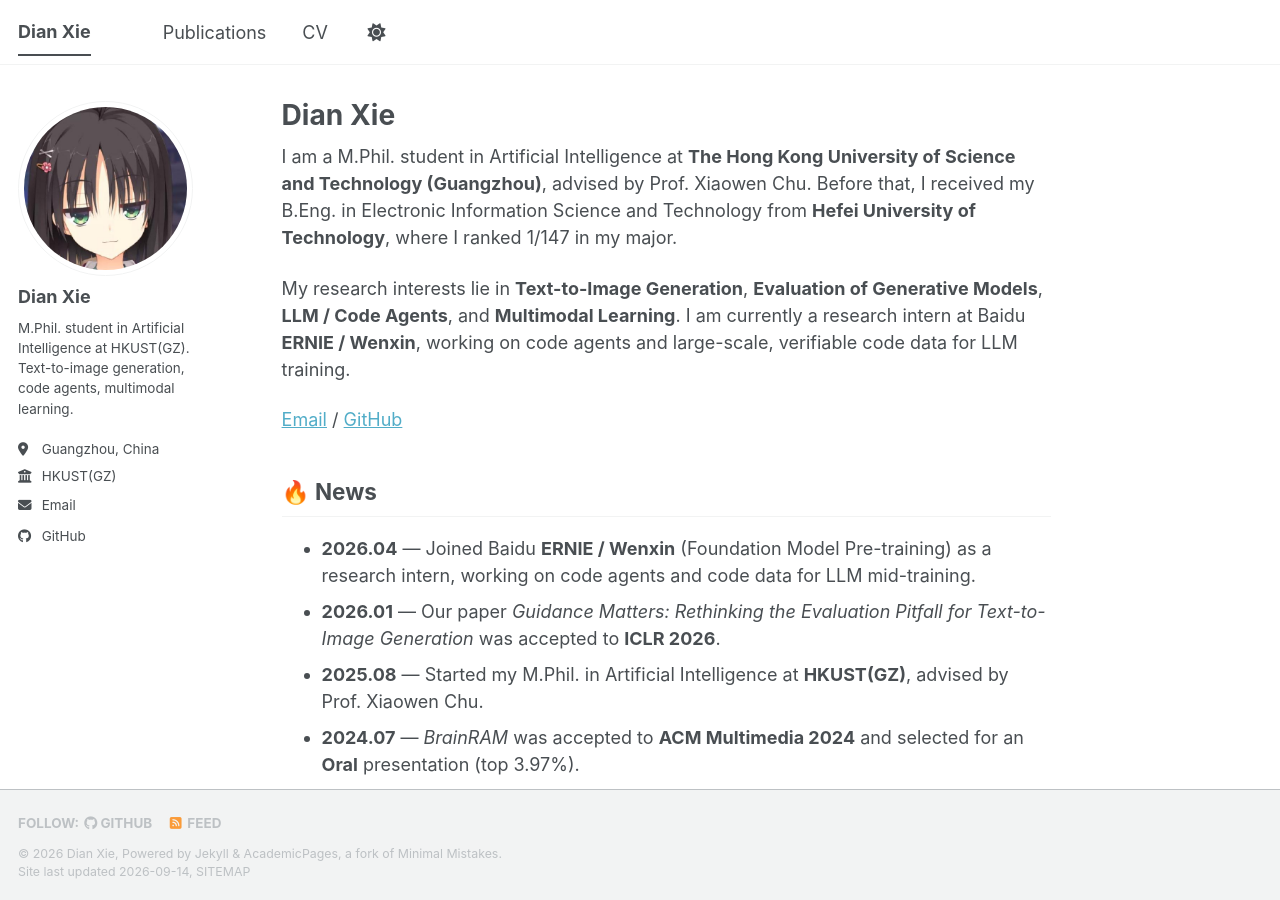
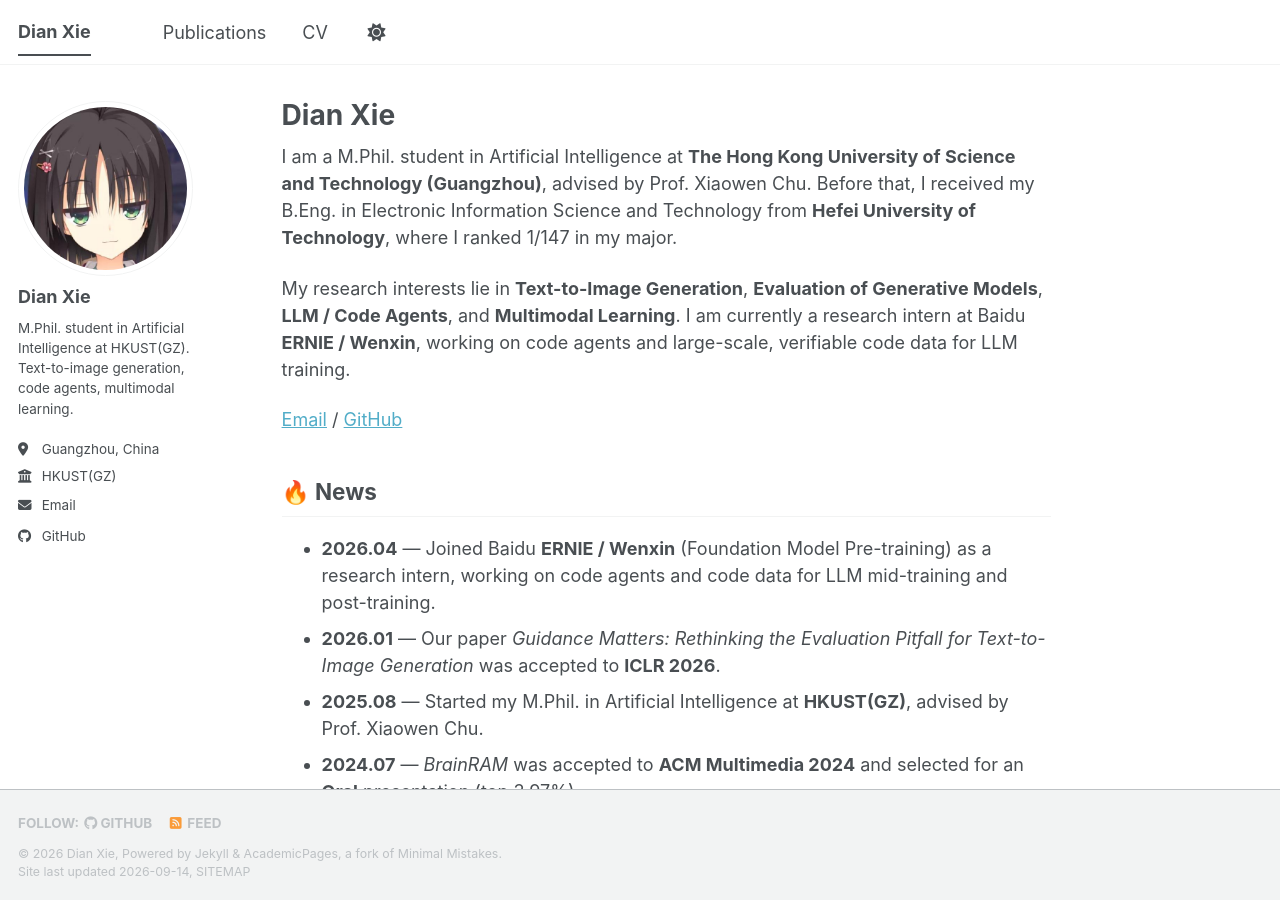
Before and after one commit to Maxwells-Ayakashi/maxwells-ayakashi.github.io, a Jekyll site: the page built from _pages/about.md, in a window 1280 px wide and 900 px high. Built offline with Jekyll 4.4.1, drawn with Linux system fonts in a browser that asks for light colours; a style sheet for code colours, icons or effects is not loaded.

Commit message:
News: drop 2023 item; Baidu -> mid-training and post-training

```diff
--- a/_pages/about.md
+++ b/_pages/about.md
@@ -16,11 +16,10 @@ My research interests lie in **Text-to-Image Generation**, **Evaluation of Gener
 
 ## 🔥 News
 
-- **2026.04** — Joined Baidu **ERNIE / Wenxin** (Foundation Model Pre-training) as a research intern, working on code agents and code data for LLM mid-training.
+- **2026.04** — Joined Baidu **ERNIE / Wenxin** (Foundation Model Pre-training) as a research intern, working on code agents and code data for LLM mid-training and post-training.
 - **2026.01** — Our paper *Guidance Matters: Rethinking the Evaluation Pitfall for Text-to-Image Generation* was accepted to **ICLR 2026**.
 - **2025.08** — Started my M.Phil. in Artificial Intelligence at **HKUST(GZ)**, advised by Prof. Xiaowen Chu.
 - **2024.07** — *BrainRAM* was accepted to **ACM Multimedia 2024** and selected for an **Oral** presentation (top 3.97%).
-- **2023.07** — *A Lightness-aware Loss for Low-light Image Enhancement* was published in **Pattern Recognition Letters**.
 
 ## 📝 Publications
 
```
